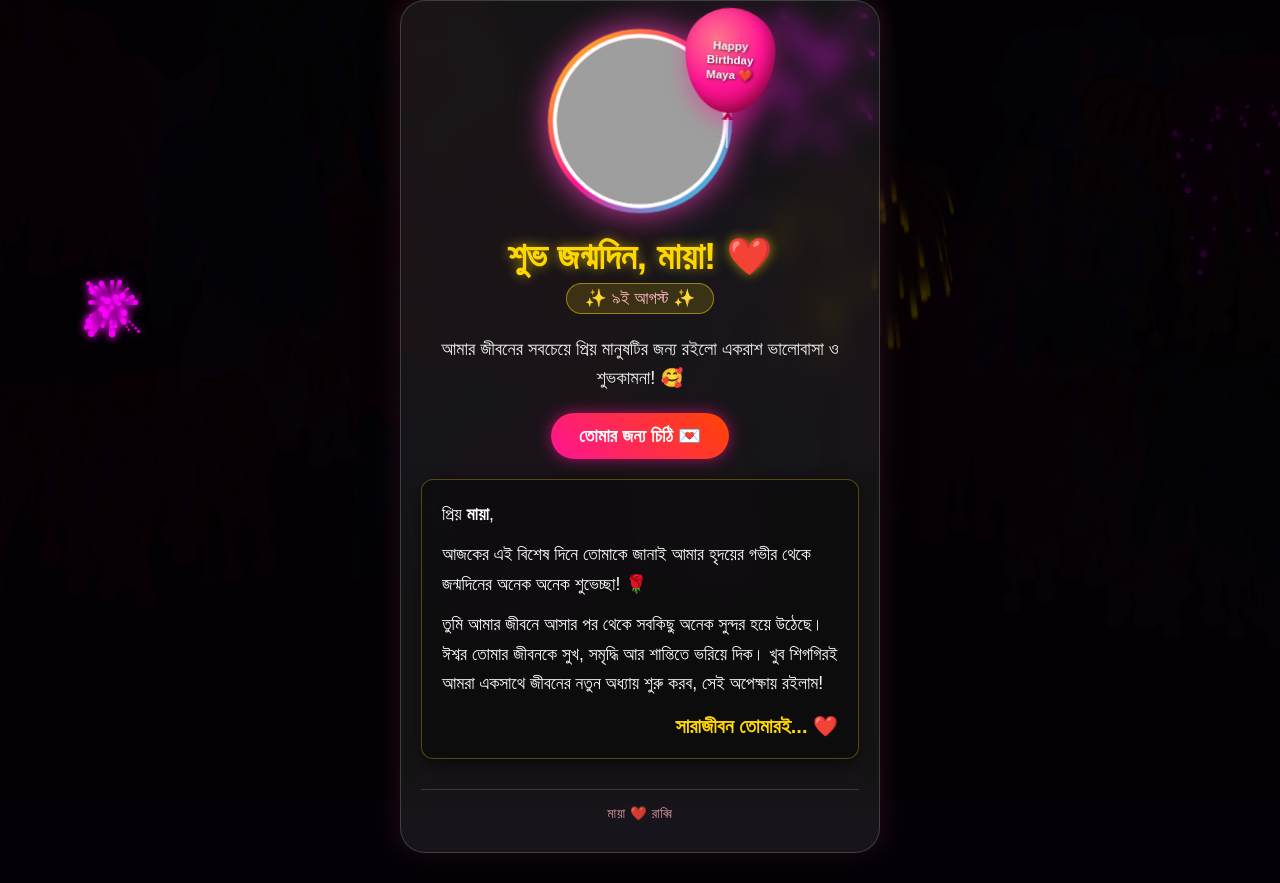
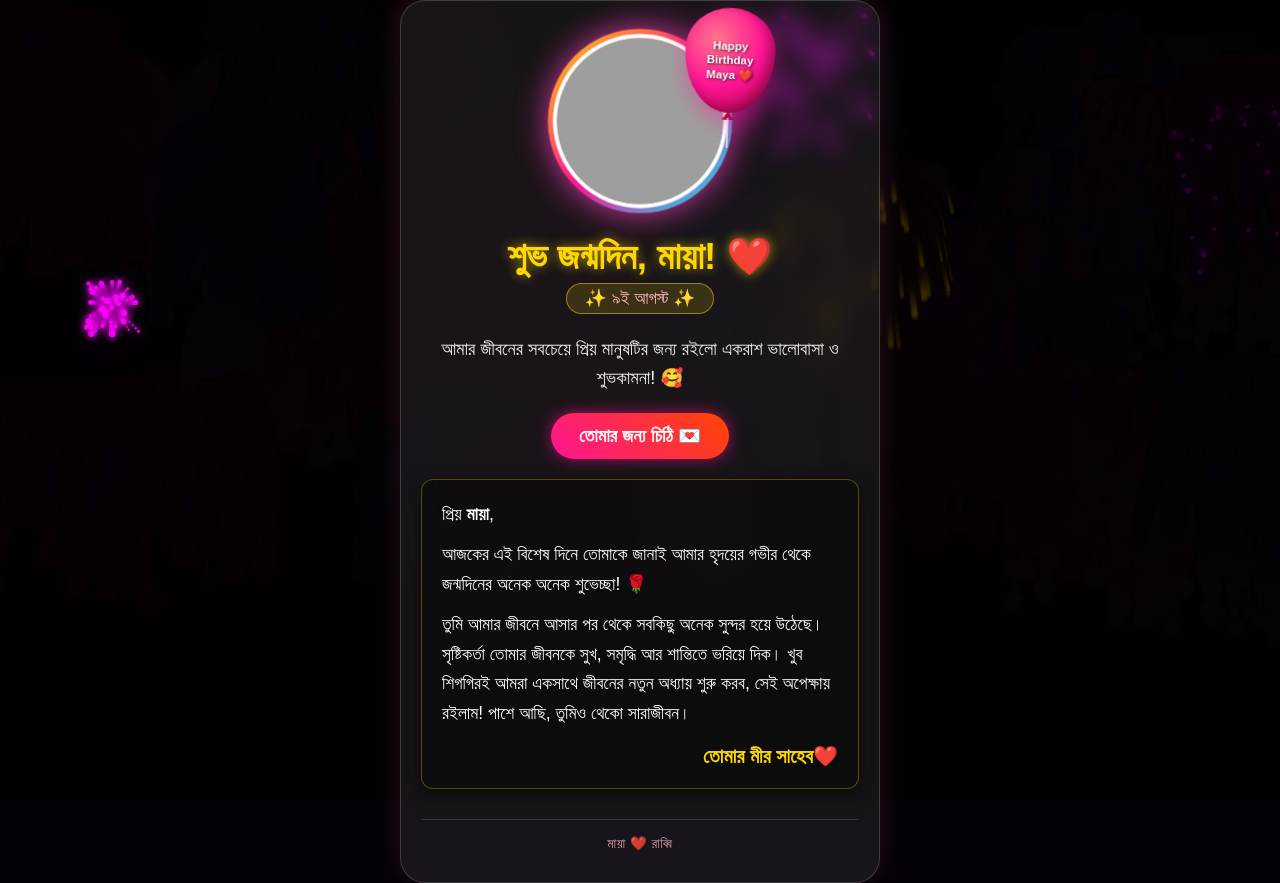
Before and after one commit to mrhrabbi/maya, a plain HTML site: page index.html in a window 1280 px wide. Both pictures are taken after a click on the button "তোমার জন্য চিঠি 💌". Before the commit the page ends 853 px from the top, so only its background shows below. Drawn offline with Linux system fonts and the light colour scheme; grey boxes are pictures that could not be loaded; a web font is replaced by a local one.

Commit message:
Update index.html

```diff
--- a/index.html
+++ b/index.html
@@ -313,8 +313,8 @@
         <div class="message-box" id="secretLetter">
             <p>প্রিয় <b>মায়া</b>,</p>
             <p>আজকের এই বিশেষ দিনে তোমাকে জানাই আমার হৃদয়ের গভীর থেকে জন্মদিনের অনেক অনেক শুভেচ্ছা! 🌹</p>
-            <p>তুমি আমার জীবনে আসার পর থেকে সবকিছু অনেক সুন্দর হয়ে উঠেছে। ঈশ্বর তোমার জীবনকে সুখ, সমৃদ্ধি আর শান্তিতে ভরিয়ে দিক। খুব শিগগিরই আমরা একসাথে জীবনের নতুন অধ্যায় শুরু করব, সেই অপেক্ষায় রইলাম!</p>
-            <div class="signature">সারাজীবন তোমারই... ❤️</div>
+            <p>তুমি আমার জীবনে আসার পর থেকে সবকিছু অনেক সুন্দর হয়ে উঠেছে। সৃষ্টিকর্তা তোমার জীবনকে সুখ, সমৃদ্ধি আর শান্তিতে ভরিয়ে দিক। খুব শিগগিরই আমরা একসাথে জীবনের নতুন অধ্যায় শুরু করব, সেই অপেক্ষায় রইলাম! পাশে আছি, তুমিও থেকো সারাজীবন।</p>
+            <div class="signature">তোমার মীর সাহেব❤️</div>
         </div>
         <!-- Footer Section -->
 <footer class="custom-footer">
```
